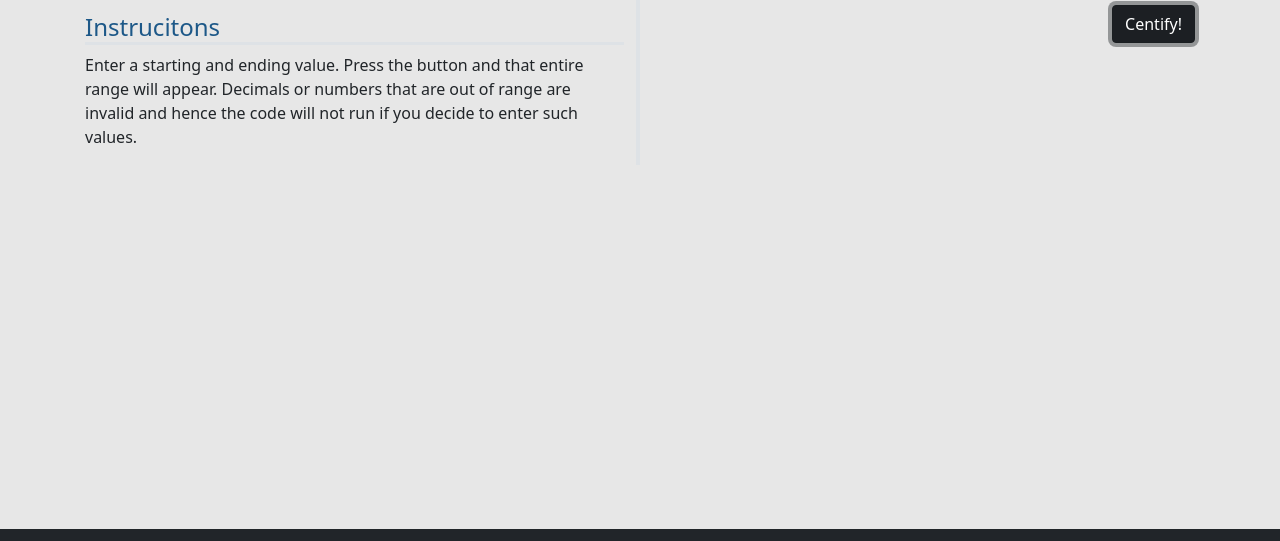
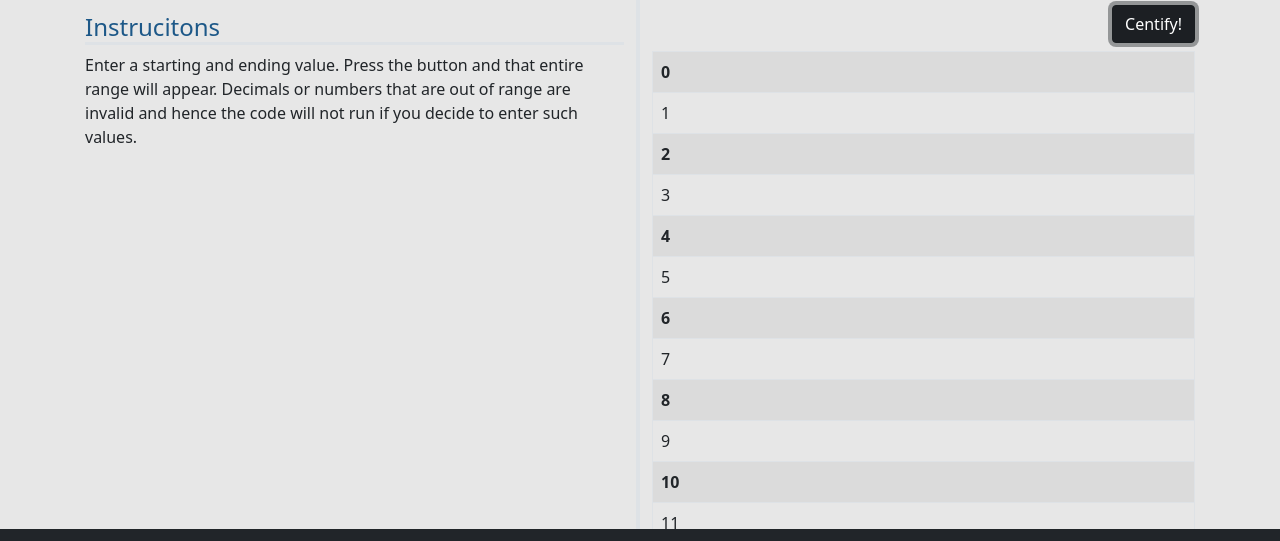
Before and after one commit to khazalcodes/centpercent, a plain HTML site: page app.html in a window 1280 px wide. Both pictures are taken after a click on the button "Centify!". Shown: the part 205-746 px from the top of the page. Drawn offline with nearby package versions, Linux system fonts and the light colour scheme.

Commit message:
added html adding capability

```diff
--- a/app.html
+++ b/app.html
@@ -85,9 +85,8 @@
                         <button type="button" class="btn btn-dark" id="centify-btn">Centify!</button>
                     </div>
                     <div>
-                        <table class="table table-striped table-bordered table-responsive">
+                        <table class="table table-striped table-bordered table-responsive mt-2">
                             <tbody id="output-table-body">
-
                             </tbody>
                         </table>
                     </div>
--- a/js/site.js
+++ b/js/site.js
@@ -5,11 +5,12 @@ const invalidStartError = "The start value MUST be at least 1 LESS than the stop
 const centifyButton = document.getElementById("centify-btn");
 const startValueInput = document.getElementById("start-value-input");
 const stopValueinput = document.getElementById("stop-value-input");
+const outputTableBody = document.getElementById("output-table-body");
 
 centifyButton.addEventListener("click", e => {
     let start = Number(startValueInput.value);
     let stop = Number(stopValueinput.value);
-
+    outputTableBody.innerHTML = ""
     if (inputsAreValid(start, stop)) {
         centify(start, stop);
     }
@@ -17,9 +18,20 @@ centifyButton.addEventListener("click", e => {
 
 function centify(start, stop) {
     for(let i = start; i <= stop; i++) {
-        console.log(i);
+        let centedRow = "<tr><td>" + i + "</td></tr>";
+
+        if (isEven(i)) {
+            centedRow = "<tr><td><strong>" + i + "</strong></td></tr>"
+        }
+
+        outputTableBody.innerHTML += centedRow;
     }
 }
+
+function isEven(num) {
+    return num % 2 == 0;
+}
+
 
 function inputsAreValid(start, stop) {
     var inputsAreValid = false;
@@ -49,7 +61,6 @@ function valuesAreIntegers(start, stop) {
     return Number.isInteger(start) && Number.isInteger(stop)
 }
 
-
 function startIsLessThanStop(start, stop) {
     return start < stop;
 }
```
